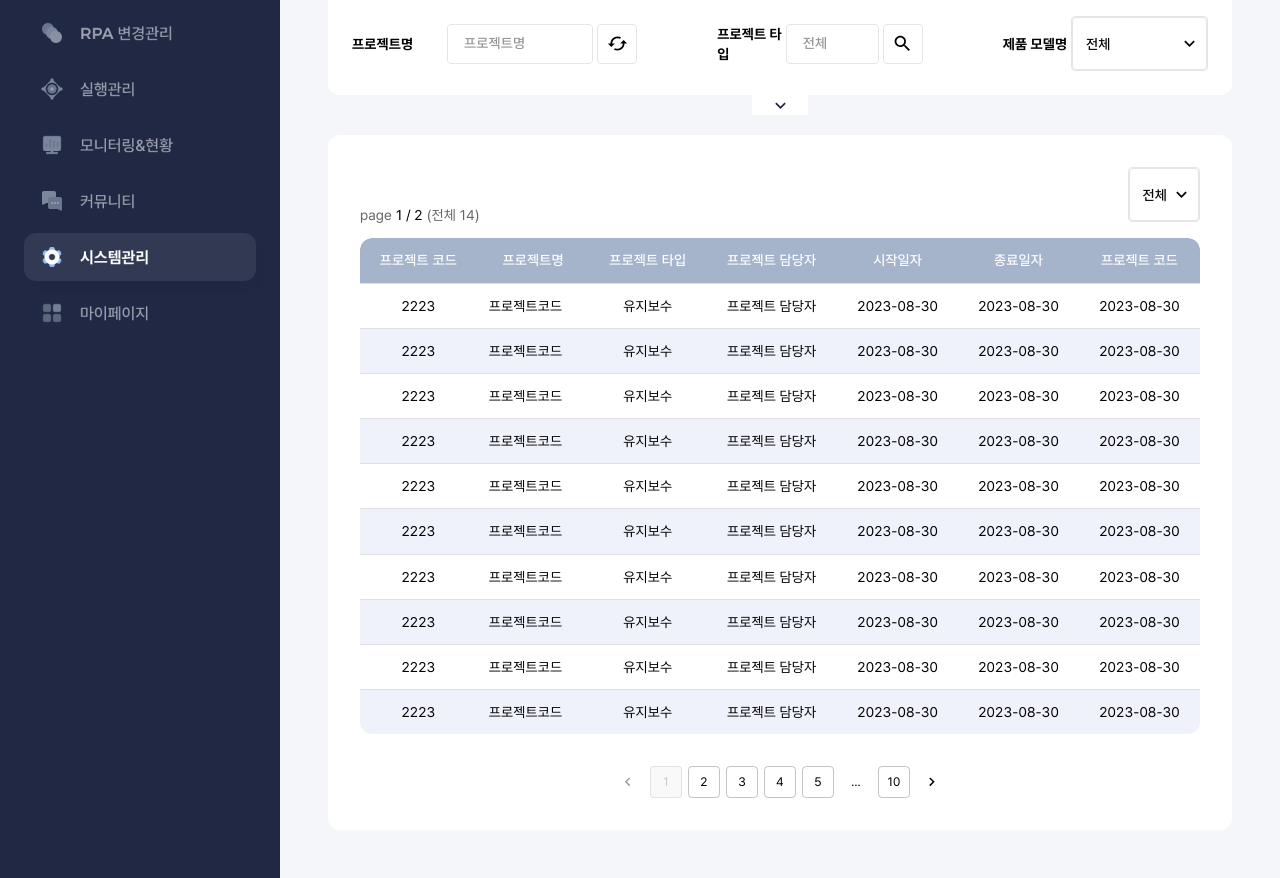
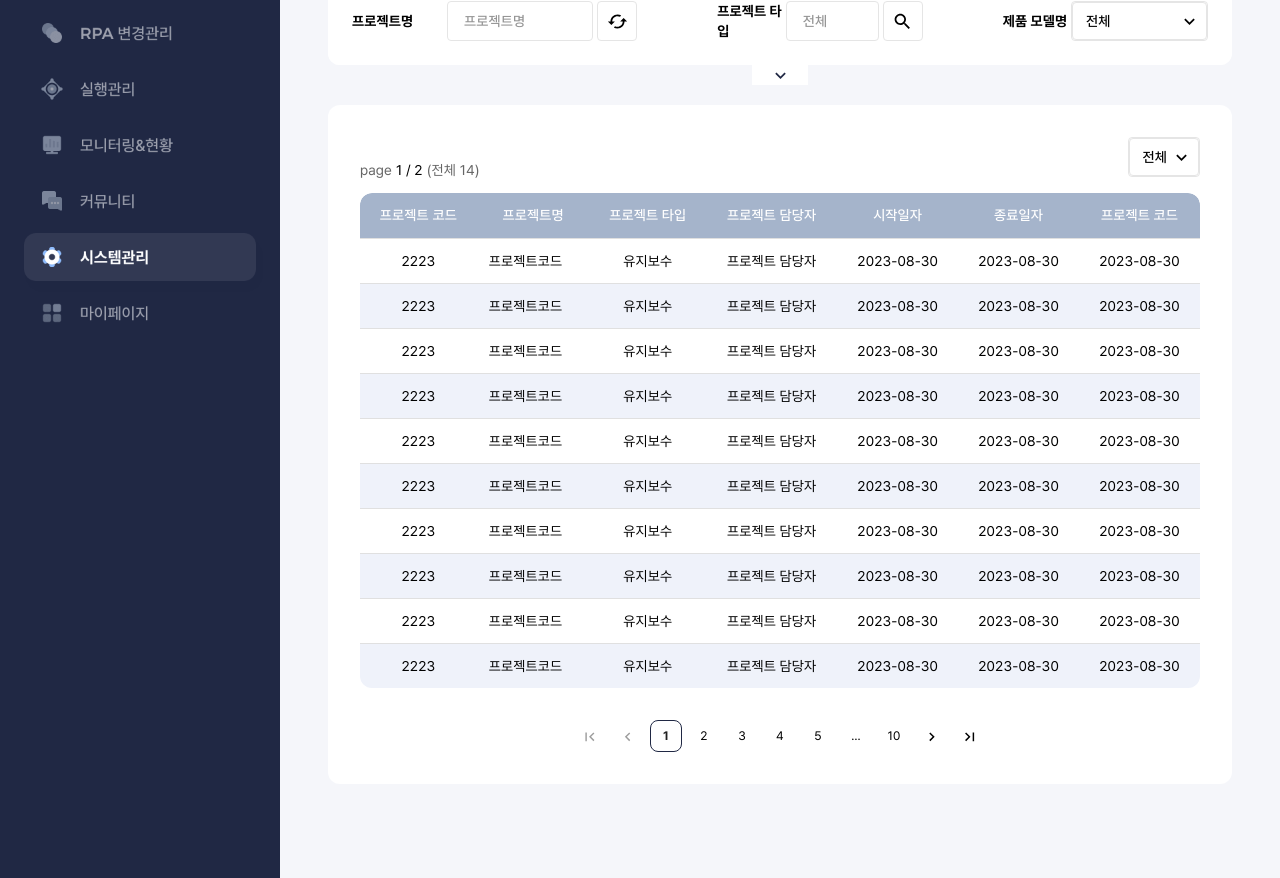
Before and after one commit to myommyo/power, a React (Create React App) app: page /sub01 in a window 1280 px wide. Shown: the part 375-1253 px from the top of the page. After the commit the page ends 1207 px from the top, so only its background shows below. Built offline with nearby package versions, Linux system fonts and the light colour scheme; what react-accessible-treeview would draw is missing.

Commit message:
modified : pagination style / TreeMenu
pagination.js :
 - first / last  버튼 추가
 - selected 상태 시 style 변경

TreeMenu.js :
 - 작업중이나 디자인 변경 가능성 있어 멈춤

select :
 padding값 다시 적용

```diff
--- a/src/App.css
+++ b/src/App.css
@@ -152,6 +152,10 @@
   padding: 0 !important;
 }
 
+.MuiSelect-select {
+  padding-top: 0 !important;
+  padding-bottom: 0 !important;
+}
 .MuiSelect-icon {
   color: #000 !important;
 }
@@ -194,10 +198,16 @@
   color: #000;
 }
 
-.MuiPaginationItem-previousNext {
+.MuiPaginationItem-previousNext,
+.MuiPaginationItem-firstLast {
   border: none !important;
 }
-
+.MuiPaginationItem-root.Mui-selected {
+  background-color: transparent !important;
+  border: 1px solid #202844 !important;
+  border-radius: 8px !important;
+  font-weight: 700 !important;
+}
 .tableView {
   width: 100%;
   box-sizing: border-box;
--- a/src/components/Paginations.js
+++ b/src/components/Paginations.js
@@ -5,25 +5,7 @@ import Stack from "@mui/material/Stack";
 export default function PaginationRounded() {
   return (
     <Stack spacing={2} alignItems="center" sx={{ mt: 8 }}>
-      <Pagination
-        count={10}
-        shape="rounded"
-        variant="outlined"
-        color="info"
-        // MenuProps={{
-        //   sx: {
-        //     "&& .MuiPaginationItem-previousNext": {
-        //       backgroundColor: "action.hover",
-        //       "&:hover": {
-        //         backgroundColor: "action.hover",
-        //       },
-        //     },
-        //     "&& .Mui-focusVisible": {
-        //       backgroundColor: "action.hover",
-        //     },
-        //   },
-        // }}
-      />
+      <Pagination count={10} shape="rounded" color="info" showFirstButton showLastButton />
     </Stack>
   );
 }
--- a/src/components/TreeMenu.js
+++ b/src/components/TreeMenu.js
@@ -1,6 +1,6 @@
 import React from "react";
 import { DiCss3, DiJavascript, DiNpm } from "react-icons/di";
-import { FaList, FaRegFolder, FaRegFolderOpen } from "react-icons/fa";
+import { FaList } from "react-icons/fa";
 import { FaRegSquarePlus, FaRegSquareMinus } from "react-icons/fa6";
 
 import TreeView, { flattenTree } from "react-accessible-treeview";
@@ -31,6 +31,7 @@ const data = flattenTree(folder);
 
 function TreeMenu() {
   return (
+    <>
       <div>
         <div className="directory">
           <TreeView
@@ -46,6 +47,7 @@ function TreeMenu() {
           />
         </div>
       </div>
+    </>
   );
 }
 
```
Lines whose indentation alone changed are shown as unchanged.
